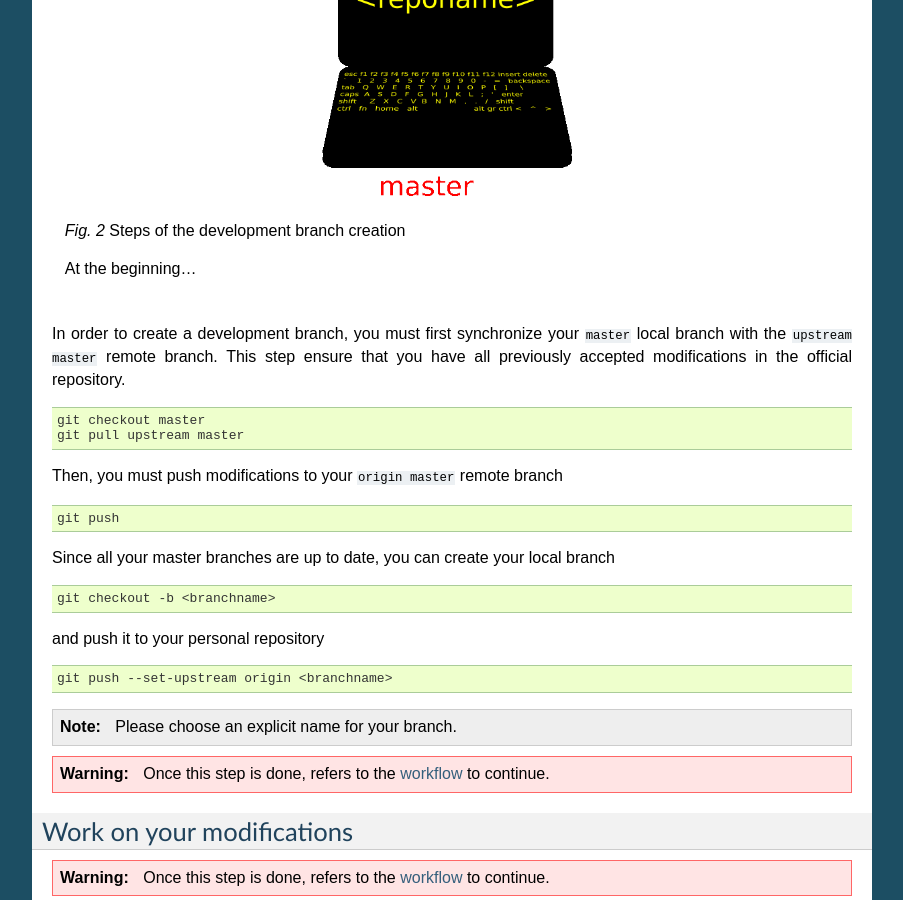
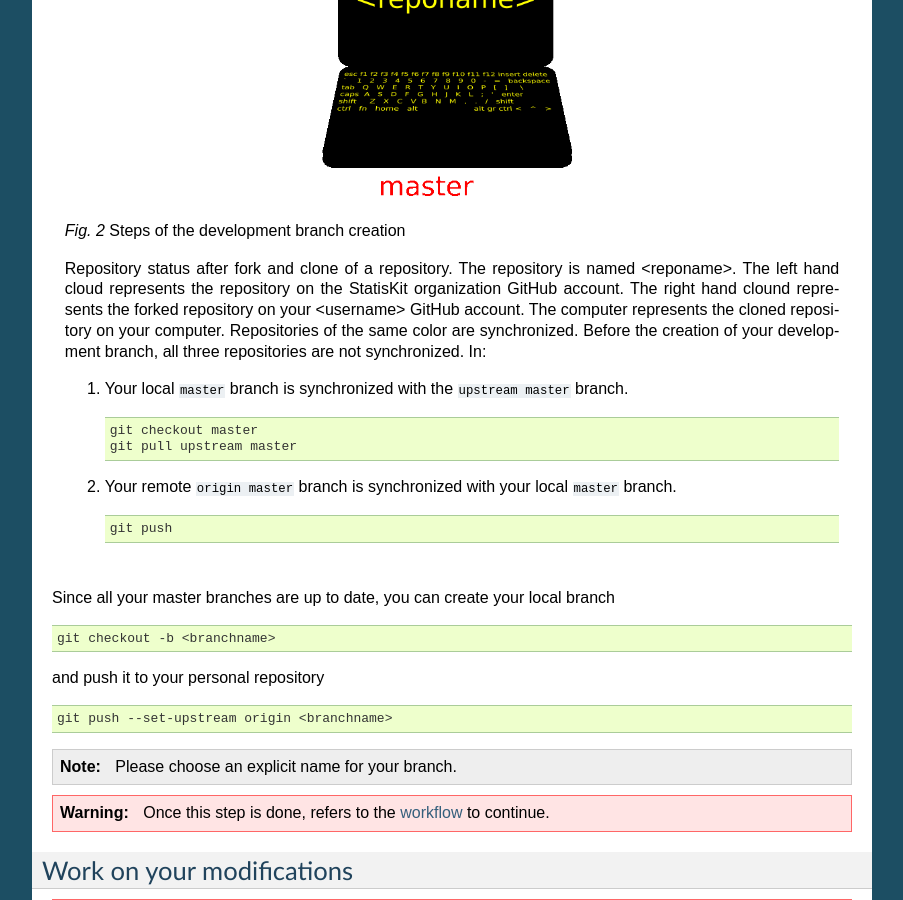
Before and after one commit to StatisKit/StatisKit, a Sphinx documentation site: the page built from doc/developper/public/contribute.rst, in a window 1280 px wide and 900 px high, scrolled down 906 px. Shown: the whole window, without its empty margins (198-1101 px from the left). Built offline with Sphinx 7.4.7, drawn with Linux system fonts in a browser that asks for light colours; pages that are not in the unit, such as notebooks, are missing from menus.

Commit message:
Update contribute.rst

```diff
--- a/doc/developper/public/contribute.rst
+++ b/doc/developper/public/contribute.rst
@@ -94,21 +94,26 @@ Create a development branch
 
     Steps of the development branch creation
 
-    At the beginning...
+    Repository status after fork and clone of a repository. The repository is named <reponame>.
+    The left hand cloud represents the repository on the StatisKit organization GitHub account.
+    The right hand clound represents the forked repository on your <username> GitHub account.
+    The computer represents the cloned repository on your computer.
+    Repositories of the same color are synchronized.
+    Before the creation of your development branch, all three repositories are not synchronized.
+    In:
 
-In order to create a development branch, you must first synchronize your :code:`master` local branch with the :code:`upstream master` remote branch.
-This step ensure that you have all previously accepted modifications in the official repository.
+    1. Your local :code:`master` branch is synchronized with the :code:`upstream master` branch.
 
-.. code-block:: console
+       .. code-block:: console
 
-    git checkout master
-    git pull upstream master
+            git checkout master
+            git pull upstream master
 
-Then, you must push modifications to your :code:`origin master` remote branch
+    2. Your remote :code:`origin master` branch is synchronized with your local :code:`master` branch.
 
-.. code-block:: console
+       .. code-block:: console
 
-    git push
+           git push
 
 Since all your master branches are up to date, you can create your local branch
 
```
